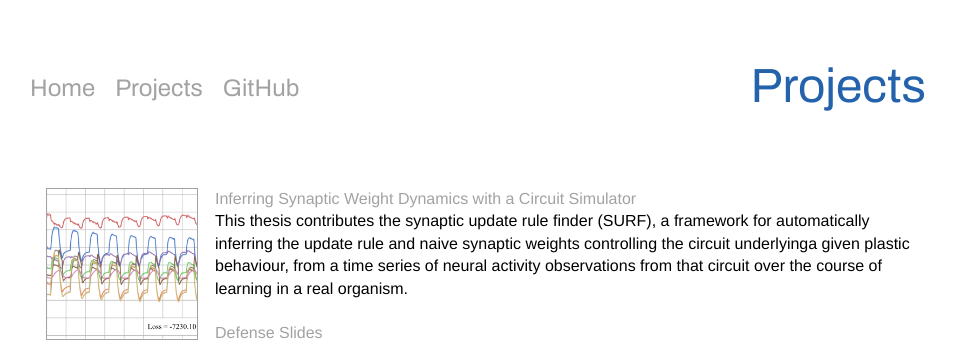
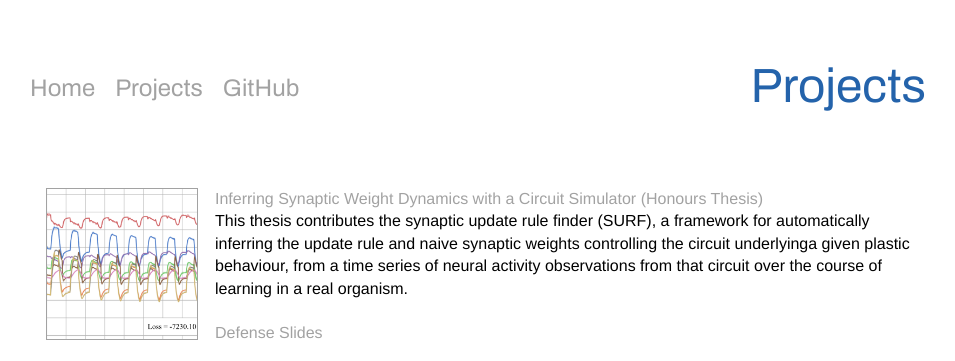
Before and after one commit to rfayyazi/rfayyazi.github.io, a Jekyll site: the page projects.html, which Jekyll copies as it is, in a window 1280 px wide. Shown: the top 361 px of the page, without its empty margins (162-1117 px from the left). Built offline with Jekyll 4.4.1, drawn with Linux system fonts in a browser that asks for light colours.

Commit message:
Update projects.html

```diff
--- a/projects.html
+++ b/projects.html
@@ -40,7 +40,7 @@
               </td>
               <td>
                 <div class='project-content'>
-                  <a href='learning_learning.html'>Inferring Synaptic Weight Dynamics with a Circuit Simulator</a>
+                  <a href='papers/learning_learning_thesis.pdf'>Inferring Synaptic Weight Dynamics with a Circuit Simulator (Honours Thesis)</a>
                   <div class='project-summary'>
                     This thesis contributes the synaptic update rule finder (SURF), a framework for automatically inferring
                     the update rule and naive synaptic weights controlling the circuit underlyinga given plastic behaviour,
```
